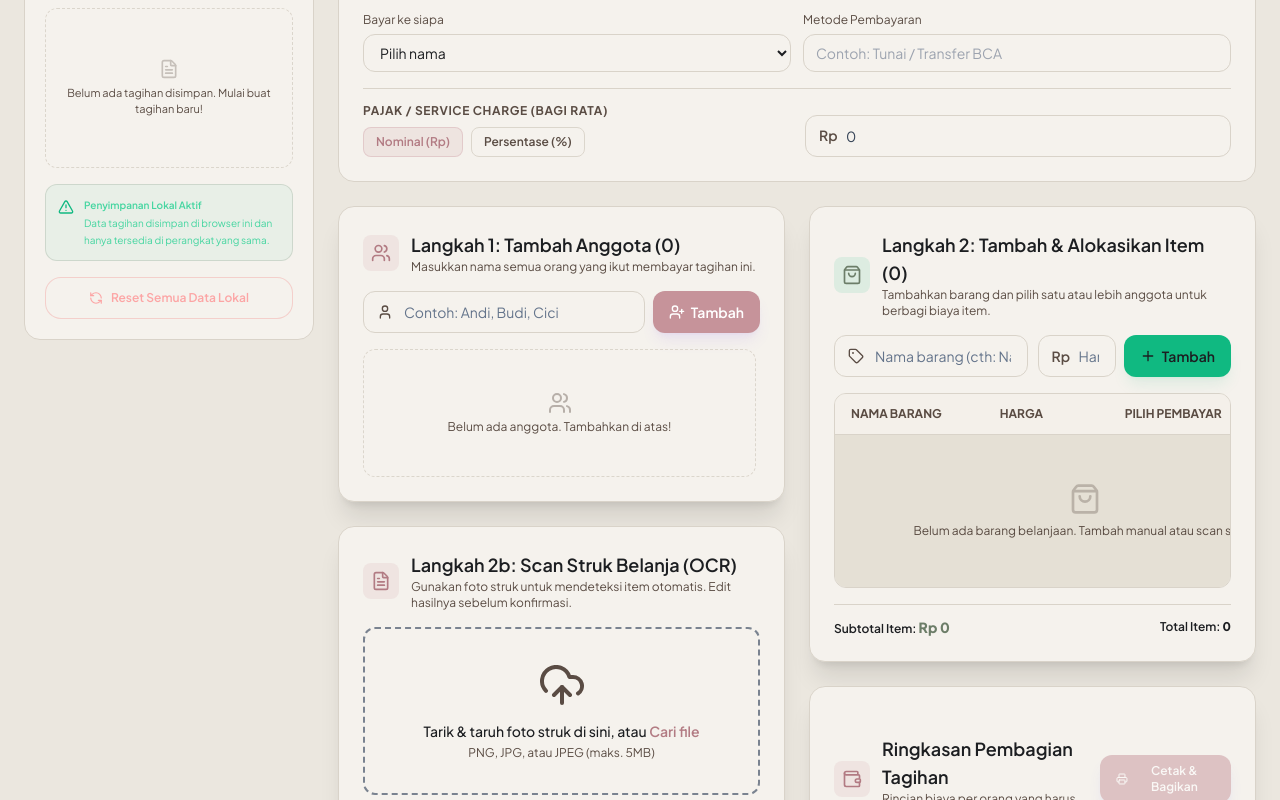
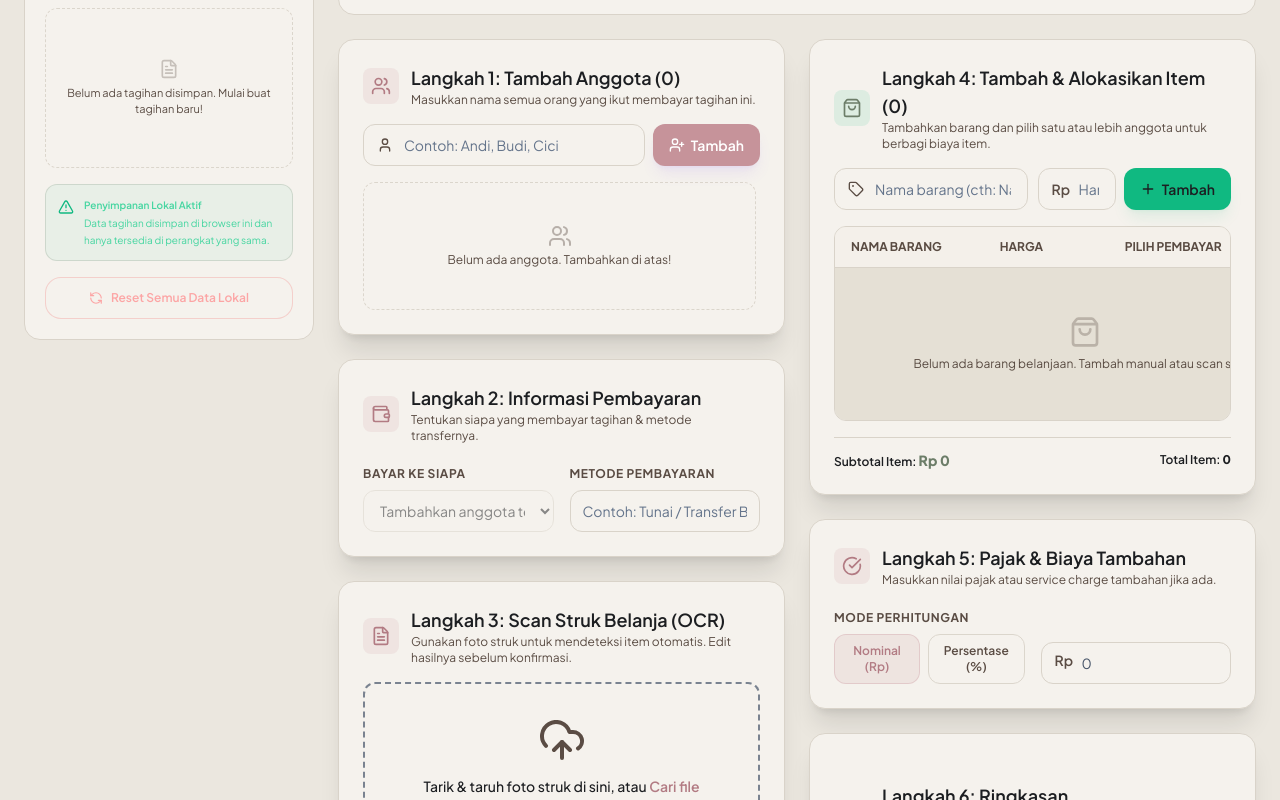
Before and after one commit to KIRRUU0/SplitBillPro, a React (Vite) app: page / in a window 1280 px wide. Shown: the part 460-1260 px from the top of the page. Built offline with nearby package versions, Linux system fonts and the light colour scheme.

Commit message:
feat: restructure layout to linear steps and add smart flow validation

```diff
--- a/src/App.tsx
+++ b/src/App.tsx
@@ -11,7 +11,8 @@ import {
   CheckCircle,
   FileText,
   CalendarDays,
-  RefreshCcw
+  RefreshCcw,
+  Wallet
 } from 'lucide-react';
 import type { Member, BillItem, Bill } from './types';
 import { MemberManager } from './components/MemberManager';
@@ -262,6 +263,17 @@ localStorage.setItem(LOCAL_STORAGE_BILLS_KEY, JSON.stringify(updatedBills));
 
   // Cetak & Simpan Otomatis lalu Buka Tagihan Baru
   const handlePrintBill = async () => {
+    if (members.length > 0 && !payerId) {
+      const confirmPrint = window.confirm('Peringatan: Anda belum memilih pembayar ("Bayar ke siapa"). Apakah Anda ingin tetap melanjutkan cetak tagihan?');
+      if (!confirmPrint) return;
+    }
+
+    const hasUnallocatedItems = items.length > 0 && items.some(item => !item.assigned_to_member_ids || item.assigned_to_member_ids.length === 0);
+    if (hasUnallocatedItems) {
+      const confirmPrint = window.confirm('Peringatan: Ada item belanjaan yang belum dialokasikan ke anggota. Apakah Anda ingin tetap melanjutkan cetak tagihan?');
+      if (!confirmPrint) return;
+    }
+
     await handleSaveBill();
     setTimeout(() => {
       window.print();
@@ -299,6 +311,9 @@ localStorage.setItem(LOCAL_STORAGE_BILLS_KEY, JSON.stringify(updatedBills));
 
   const handleRemoveMember = (id: string) => {
     setMembers(prev => prev.filter(m => m.id !== id));
+    if (payerId === id) {
+      setPayerId('');
+    }
     // Reset alokasi item jika member ini dihapus
     setItems(prev => prev.map(item => ({
       ...item,
@@ -530,7 +545,7 @@ localStorage.setItem(LOCAL_STORAGE_BILLS_KEY, JSON.stringify(updatedBills));
         <section className="lg:col-span-3 space-y-6">
 
           {/* Header Konfigurasi Bill Aktif */}
-          <div className="no-print bg-slate-900/60 border border-slate-800/80 rounded-2xl p-6 space-y-4">
+          <div className="no-print bg-slate-900/60 border border-slate-800/80 rounded-2xl p-6">
             <div className="flex flex-col md:flex-row md:items-center justify-between gap-4">
               {/* Judul & Tanggal Tagihan */}
               <div className="flex-grow space-y-2">
@@ -553,7 +568,7 @@ localStorage.setItem(LOCAL_STORAGE_BILLS_KEY, JSON.stringify(updatedBills));
               </div>
 
               {/* Tombol Simpan */}
-              <div className="flex flex-col sm:flex-row sm:items-center sm:justify-end gap-3 w-full">
+              <div className="flex flex-col sm:flex-row sm:items-center sm:justify-end gap-3 w-full md:w-auto">
                 <button
                   onClick={handleSaveBill}
                   disabled={isSaving}
@@ -566,43 +581,99 @@ localStorage.setItem(LOCAL_STORAGE_BILLS_KEY, JSON.stringify(updatedBills));
                   )}
                   <span>Simpan Tagihan</span>
                 </button>
-
+              </div>
             </div>
           </div>
 
-            {/* Payment Routing: Who pays and method */}
-            <div className="no-print grid grid-cols-1 md:grid-cols-2 gap-3 mt-3">
+          {/* Grid Interaksi (Kiri: Members + Payment info + OCR, Kanan: Items + Tax config + Ringkasan) */}
+          <div className="grid grid-cols-1 md:grid-cols-2 gap-6">
+
+            {/* Column 1: Anggota, Info Pembayaran, OCR */}
+            <div className="no-print space-y-6">
+              <MemberManager
+                members={members}
+                onAddMember={handleAddMember}
+                onRemoveMember={handleRemoveMember}
+              />
+
+              {/* Card Langkah 2: Informasi Pembayaran */}
+              <div className="bg-slate-800/50 backdrop-blur-md rounded-2xl p-6 border border-slate-700/60 shadow-xl space-y-4">
+                <div className="flex items-center space-x-3">
+                  <div className="p-2 bg-indigo-500/10 rounded-lg text-indigo-400">
+                    <Wallet size={20} />
+                  </div>
                   <div>
-                <label className="text-xs text-slate-400">Bayar ke siapa</label>
+                    <h3 className="font-semibold text-lg text-slate-100">Langkah 2: Informasi Pembayaran</h3>
+                    <p className="text-xs text-slate-400">Tentukan siapa yang membayar tagihan & metode transfernya.</p>
+                  </div>
+                </div>
+
+                <div className="grid grid-cols-1 sm:grid-cols-2 gap-4">
+                  <div>
+                    <label className="text-xs font-bold text-slate-400 uppercase tracking-wider">Bayar ke siapa</label>
                     <select
                       value={payerId}
                       onChange={(e) => setPayerId(e.target.value)}
-                  className="w-full mt-1 bg-slate-950/40 border border-slate-800 rounded-xl px-3 py-2 text-sm text-slate-100"
+                      disabled={members.length === 0}
+                      className="w-full mt-1.5 bg-slate-900/60 border border-slate-700 focus:border-indigo-500 disabled:opacity-50 disabled:cursor-not-allowed rounded-xl px-3 py-2.5 text-sm text-slate-100 focus:outline-none transition-colors"
                     >
-                  <option value="">Pilih nama</option>
+                      {members.length === 0 ? (
+                        <option value="">Tambahkan anggota terlebih dahulu...</option>
+                      ) : (
+                        <>
+                          <option value="">Pilih nama pembayar</option>
                           {members.map(m => (
                             <option key={m.id} value={m.id}>{m.name}</option>
                           ))}
+                        </>
+                      )}
                     </select>
                   </div>
 
                   <div>
-                <label className="text-xs text-slate-400">Metode Pembayaran</label>
+                    <label className="text-xs font-bold text-slate-400 uppercase tracking-wider">Metode Pembayaran</label>
                     <input
                       type="text"
                       placeholder="Contoh: Tunai / Transfer BCA"
                       value={paymentMethod}
                       onChange={(e) => setPaymentMethod(e.target.value)}
-                  className="w-full mt-1 bg-slate-950/40 border border-slate-800 rounded-xl px-3 py-2 text-sm text-slate-100"
+                      className="w-full mt-1.5 bg-slate-900/60 border border-slate-700 focus:border-indigo-500 rounded-xl px-3 py-2.5 text-sm text-slate-100 placeholder-slate-500 focus:outline-none transition-colors"
                     />
                   </div>
                 </div>
+              </div>
 
-            {/* Input Pajak / Service Charge */}
-            <div className="grid grid-cols-1 md:grid-cols-2 gap-4 pt-2 border-t border-slate-800/50">
+              <ReceiptScanner
+                onItemsScanned={handleItemsScanned}
+              />
+            </div>
+
+            {/* Column 2: Items, Pajak, Summary */}
+            <div className="space-y-6">
+              <ItemManager
+                items={items}
+                members={members}
+                onAddItem={handleAddItem}
+                onRemoveItem={handleRemoveItem}
+                onAssignItem={handleAssignItem}
+              />
+
+              {/* Card Langkah 5: Pajak & Biaya Tambahan */}
+              <div className="bg-slate-800/50 backdrop-blur-md rounded-2xl p-6 border border-slate-700/60 shadow-xl space-y-4">
+                <div className="flex items-center space-x-3">
+                  <div className="p-2 bg-indigo-500/10 rounded-lg text-indigo-400">
+                    <CheckCircle size={20} />
+                  </div>
+                  <div>
+                    <h3 className="font-semibold text-lg text-slate-100">Langkah 5: Pajak & Biaya Tambahan</h3>
+                    <p className="text-xs text-slate-400">Masukkan nilai pajak atau service charge tambahan jika ada.</p>
+                  </div>
+                </div>
+
+                <div className="grid grid-cols-1 sm:grid-cols-2 gap-4">
                   <div className="space-y-1.5">
                     <label className="text-xs font-bold text-slate-400 uppercase tracking-wider">
-                  Pajak / Service Charge (Bagi Rata)
+                      Mode Perhitungan
                     </label>
                     <div className="flex gap-2">
                       <button
@@ -611,10 +682,10 @@ localStorage.setItem(LOCAL_STORAGE_BILLS_KEY, JSON.stringify(updatedBills));
                           setTaxInputType('nominal');
                           setTaxInputValue(0);
                         }}
-                    className={`px-3 py-1.5 rounded-lg text-xs font-semibold border transition-all ${
+                        className={`px-3.5 py-2 rounded-xl text-xs font-semibold border transition-all ${
                           taxInputType === 'nominal'
                             ? 'bg-indigo-500/10 border-indigo-500/30 text-indigo-400'
-                        : 'bg-slate-950/40 border-slate-800 text-slate-400'
+                            : 'bg-slate-900/60 border-slate-700 text-slate-400'
                         }`}
                       >
                         Nominal (Rp)
@@ -625,10 +696,10 @@ localStorage.setItem(LOCAL_STORAGE_BILLS_KEY, JSON.stringify(updatedBills));
                           setTaxInputType('percentage');
                           setTaxInputValue(0);
                         }}
-                    className={`px-3 py-1.5 rounded-lg text-xs font-semibold border transition-all ${
+                        className={`px-3.5 py-2 rounded-xl text-xs font-semibold border transition-all ${
                           taxInputType === 'percentage'
                             ? 'bg-indigo-500/10 border-indigo-500/30 text-indigo-400'
-                        : 'bg-slate-950/40 border-slate-800 text-slate-400'
+                            : 'bg-slate-900/60 border-slate-700 text-slate-400'
                         }`}
                       >
                         Persentase (%)
@@ -639,13 +710,13 @@ localStorage.setItem(LOCAL_STORAGE_BILLS_KEY, JSON.stringify(updatedBills));
                   <div className="relative flex items-end">
                     {taxInputType === 'nominal' ? (
                       <>
-                    <span className="absolute left-3.5 bottom-3 text-slate-400 text-sm font-semibold">Rp</span>
+                        <span className="absolute left-3.5 bottom-3.5 text-slate-400 text-sm font-semibold">Rp</span>
                         <input
                           type="text"
                           value={taxInputValue ? formatInputRupiah(taxInputValue) : ''}
                           onChange={(e) => setTaxInputValue(parseRupiahToNumber(e.target.value))}
                           placeholder="0"
-                      className="w-full bg-slate-950/40 border border-slate-800 focus:border-indigo-500 rounded-xl pl-10 pr-4 py-2.5 text-sm text-slate-100 placeholder-slate-700 focus:outline-none transition-colors"
+                          className="w-full bg-slate-900/60 border border-slate-700 focus:border-indigo-500 rounded-xl pl-10 pr-4 py-2.5 text-sm text-slate-100 placeholder-slate-600 focus:outline-none transition-colors"
                         />
                       </>
                     ) : (
@@ -655,9 +726,9 @@ localStorage.setItem(LOCAL_STORAGE_BILLS_KEY, JSON.stringify(updatedBills));
                           value={taxInputValue || ''}
                           onChange={(e) => setTaxInputValue(parseFloat(e.target.value) || 0)}
                           placeholder="0"
-                      className="w-full bg-slate-950/40 border border-slate-800 focus:border-indigo-500 rounded-xl pl-4 pr-10 py-2.5 text-sm text-slate-100 placeholder-slate-700 focus:outline-none transition-colors"
+                          className="w-full bg-slate-900/60 border border-slate-700 focus:border-indigo-500 rounded-xl pl-4 pr-10 py-2.5 text-sm text-slate-100 placeholder-slate-600 focus:outline-none transition-colors"
                         />
-                    <span className="absolute right-3.5 bottom-3 text-slate-400 text-sm font-semibold">%</span>
+                        <span className="absolute right-3.5 bottom-3.5 text-slate-400 text-sm font-semibold">%</span>
                       </>
                     )}
                   </div>
@@ -665,7 +736,7 @@ localStorage.setItem(LOCAL_STORAGE_BILLS_KEY, JSON.stringify(updatedBills));
 
                 {/* Transparansi Pajak Share */}
                 {members.length > 0 && (
-              <div className="bg-indigo-950/10 border border-indigo-950/40 rounded-xl p-3 flex items-center justify-between text-xs text-indigo-300">
+                  <div className="bg-indigo-950/20 border border-indigo-900/40 rounded-xl p-3.5 flex flex-col sm:flex-row sm:items-center justify-between text-xs text-indigo-300 gap-2">
                     <span className="flex items-center gap-1.5">
                       <CheckCircle size={14} className="text-indigo-400" />
                       Pajak Terbagi Rata:
@@ -676,32 +747,6 @@ localStorage.setItem(LOCAL_STORAGE_BILLS_KEY, JSON.stringify(updatedBills));
                   </div>
                 )}
               </div>
-
-          {/* Grid Interaksi (Kiri: Members + OCR, Kanan: Items + Ringkasan) */}
-          <div className="grid grid-cols-1 md:grid-cols-2 gap-6">
-
-            {/* Column 1: Anggota & OCR */}
-            <div className="no-print space-y-6">
-              <MemberManager
-                members={members}
-                onAddMember={handleAddMember}
-                onRemoveMember={handleRemoveMember}
-              />
-
-              <ReceiptScanner
-                onItemsScanned={handleItemsScanned}
-              />
-            </div>
-
-            {/* Column 2: Items & Summary */}
-            <div className="space-y-6">
-              <ItemManager
-                items={items}
-                members={members}
-                onAddItem={handleAddItem}
-                onRemoveItem={handleRemoveItem}
-                onAssignItem={handleAssignItem}
-              />
 
               <div>
                 <PaymentSummary
@@ -714,11 +759,8 @@ localStorage.setItem(LOCAL_STORAGE_BILLS_KEY, JSON.stringify(updatedBills));
                   printMode={false}
                   onPrint={handlePrintBill}
                 />
-
-
               </div>
             </div>
-
           </div>
 
         </section>
--- a/src/components/ItemManager.tsx
+++ b/src/components/ItemManager.tsx
@@ -58,7 +58,7 @@ export const ItemManager: React.FC<ItemManagerProps> = ({
             <ShoppingBag size={20} />
           </div>
           <div>
-            <h3 className="font-semibold text-lg text-slate-100">Langkah 2: Tambah & Alokasikan Item ({items.length})</h3>
+            <h3 className="font-semibold text-lg text-slate-100">Langkah 4: Tambah & Alokasikan Item ({items.length})</h3>
             <p className="text-xs text-slate-400">Tambahkan barang dan pilih satu atau lebih anggota untuk berbagi biaya item.</p>
           </div>
         </div>
--- a/src/components/PaymentSummary.tsx
+++ b/src/components/PaymentSummary.tsx
@@ -1,5 +1,5 @@
 import React, { useState } from 'react';
-import { Wallet, Info, ChevronDown, ChevronUp, Printer } from 'lucide-react';
+import { Wallet, Info, ChevronDown, ChevronUp, Printer, AlertTriangle } from 'lucide-react';
 import type { Member, BillItem } from '../types';
 import { formatRupiah, calculateTaxShare, calculateMemberTotal } from '../utils/mathUtils';
 
@@ -181,7 +181,7 @@ export const PaymentSummary: React.FC<PaymentSummaryProps> = ({
             <Wallet size={20} />
           </div>
           <div>
-            <h3 className="font-semibold text-lg text-slate-100">Ringkasan Pembagian Tagihan</h3>
+            <h3 className="font-semibold text-lg text-slate-100">Langkah 6: Ringkasan Pembayaran</h3>
             <p className="text-xs text-slate-400">Rincian biaya per orang yang harus dibayarkan</p>
           </div>
         </div>
@@ -229,6 +229,29 @@ export const PaymentSummary: React.FC<PaymentSummaryProps> = ({
           <span className="text-[10px] uppercase font-bold text-emerald-400 tracking-wider">Total Pembayaran</span>
           <p className="text-xl font-extrabold text-emerald-450 text-emerald-400 mt-2">{formatRupiah(grandTotalBill)}</p>
         </div>
+      </div>
+
+      {/* Alert Warning Validasi */}
+      <div className="space-y-2">
+        {!payerId && members.length > 0 && (
+          <div className="p-3 bg-amber-500/10 border border-amber-500/30 text-amber-300 rounded-xl flex items-start gap-2.5 text-xs">
+            <AlertTriangle size={16} className="text-amber-400 flex-shrink-0 mt-0.5" />
+            <div>
+              <span className="font-semibold block mb-0.5">Pembayar Belum Ditentukan!</span>
+              Silakan pilih pembayar di <strong>Langkah 2: Informasi Pembayaran</strong> agar info penagihan dicetak lengkap.
+            </div>
+          </div>
+        )}
+
+        {items.length > 0 && items.some(item => !item.assigned_to_member_ids || item.assigned_to_member_ids.length === 0) && (
+          <div className="p-3 bg-amber-500/10 border border-amber-500/30 text-amber-300 rounded-xl flex items-start gap-2.5 text-xs">
+            <AlertTriangle size={16} className="text-amber-400 flex-shrink-0 mt-0.5" />
+            <div>
+              <span className="font-semibold block mb-0.5">Ada Item Belum Dialokasikan!</span>
+              Beberapa barang belanja belum didelegasikan kepada anggota di <strong>Langkah 4: Daftar & Alokasi Item</strong>.
+            </div>
+          </div>
+        )}
       </div>
 
       {/* Breakdown per Orang */}
--- a/src/components/ReceiptScanner.tsx
+++ b/src/components/ReceiptScanner.tsx
@@ -284,7 +284,7 @@ export const ReceiptScanner: React.FC<ReceiptScannerProps> = ({ onItemsScanned }
           <FileText size={20} />
         </div>
         <div>
-          <h3 className="font-semibold text-lg text-slate-100">Langkah 2b: Scan Struk Belanja (OCR)</h3>
+          <h3 className="font-semibold text-lg text-slate-100">Langkah 3: Scan Struk Belanja (OCR)</h3>
           <p className="text-xs text-slate-400">Gunakan foto struk untuk mendeteksi item otomatis. Edit hasilnya sebelum konfirmasi.</p>
         </div>
       </div>
```
Lines whose indentation alone changed are shown as unchanged.
